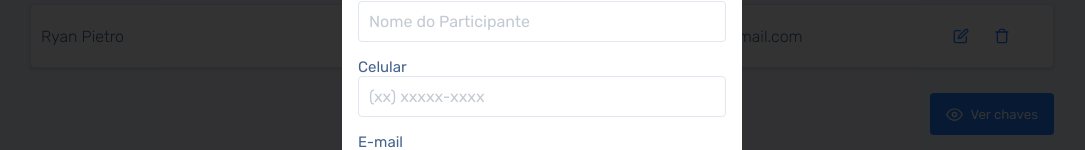
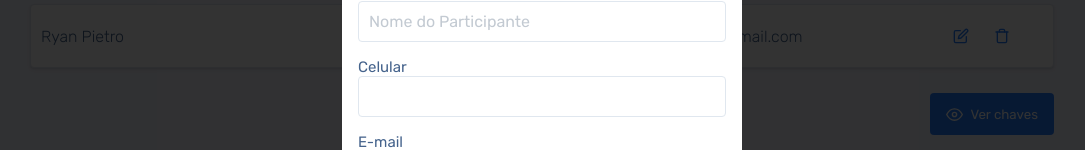
Before and after one commit to williamroger/appgame-react, a React (Create React App) app: page / in a window 1280 px wide. Both pictures are taken after a click on the button "Adicionar Participante". Shown: the part 308-458 px from the top of the page, without its empty margins (98-1183 px from the left). Built offline with nearby package versions, Linux system fonts and the light colour scheme.

Commit message:
Add lib React Input Mask

```diff
--- a/package.json
+++ b/package.json
@@ -15,6 +15,7 @@
     "react-dom": "^17.0.1",
     "react-hook-form": "^6.15.3",
     "react-icons": "^4.2.0",
+    "react-input-mask": "^3.0.0-alpha.2",
     "react-router-dom": "^5.2.0",
     "react-scripts": "4.0.2",
     "styled-components": "^5.2.1",
@@ -46,6 +47,7 @@
     ]
   },
   "devDependencies": {
+    "@types/react-input-mask": "^3.0.0",
     "@types/react-router-dom": "^5.1.7",
     "@types/styled-components": "^5.1.7"
   }
--- a/src/components/Form/index.tsx
+++ b/src/components/Form/index.tsx
@@ -1,5 +1,7 @@
 import React from 'react';
-import { useForm } from 'react-hook-form';
+import { useForm, Controller } from 'react-hook-form';
+import InputMask from 'react-input-mask';
+
 import { FiX, FiCheck } from 'react-icons/fi';
 
 import { Container, FormBody, FormFooter } from './styles';
@@ -17,25 +19,41 @@ type Input = {
 }
 
 const Form: React.FC<FormProps> = ({ onClose, ...rest }) => {
-  const { register, handleSubmit, watch, errors } = useForm<Input>();
+  const { register, handleSubmit, control, watch, errors } = useForm<Input>();
   const onSubmit = (data: any) => console.log(data);
-
-  console.log(watch('email'));
 
   return (
     <Container onSubmit={handleSubmit(onSubmit)}>
       <FormBody>
         <span>
           <label htmlFor="name">Nome</label>
-          <input id="name" name="name" ref={register} placeholder="Nome do Participante" />
+          <input
+            id="name"
+            name="name"
+            ref={register({ required: true, minLength: 3, pattern: /^[A-Za-z]/i })}
+            placeholder="Nome do Participante" />
         </span>
         <span>
-          <label htmlFor="phone-number">Celular</label>
-          <input id="phone-number" name="phone-number" ref={register} placeholder="(xx) xxxxx-xxxx" />
+          <label htmlFor="phone">Celular</label>
+          {/* <input
+            id="phone"
+            name="phone"
+            ref={register({ required: true })}
+            placeholder="(xx) xxxxx-xxxx" /> */}
+          <Controller
+            as={InputMask}
+            control={control}
+            mask="(99) 99999-9999"
+            name="phone"
+          />
         </span>
         <span>
           <label htmlFor="email">E-mail</label>
-          <input id="email" name="email" ref={register} placeholder="participante@email.com" />
+          <input
+            id="email"
+            name="email"
+            ref={register({ required: true })}
+            placeholder="participante@email.com" />
         </span>
       </FormBody>
       <FormFooter>
```
Also changed, not shown: 1 other file (tests, documents, lock files or other folders).
